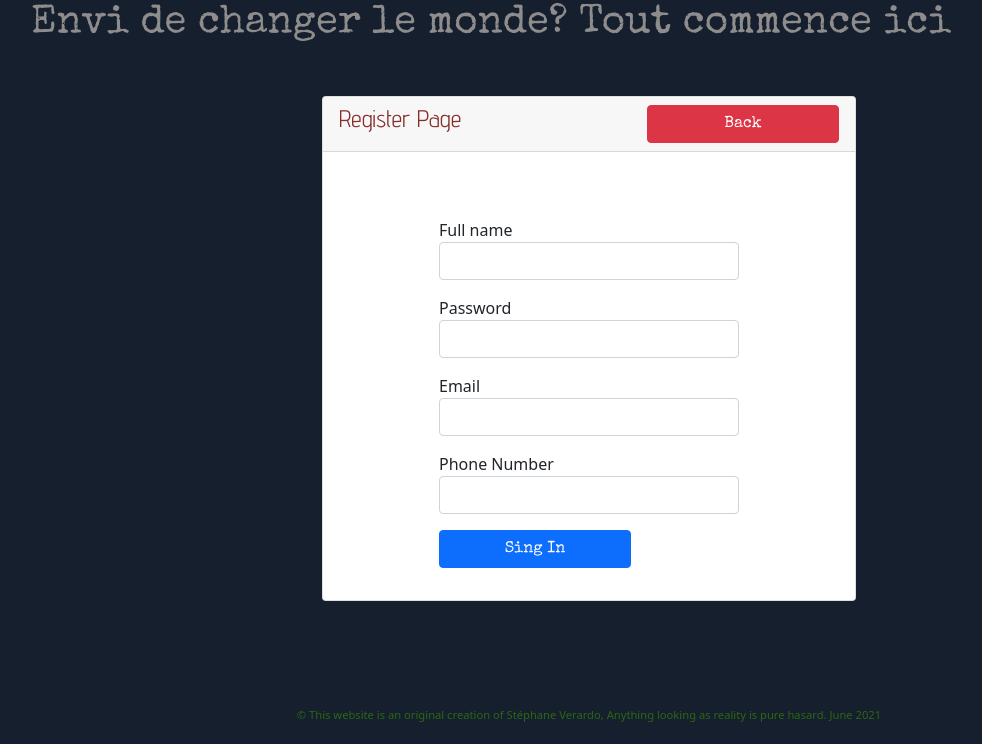
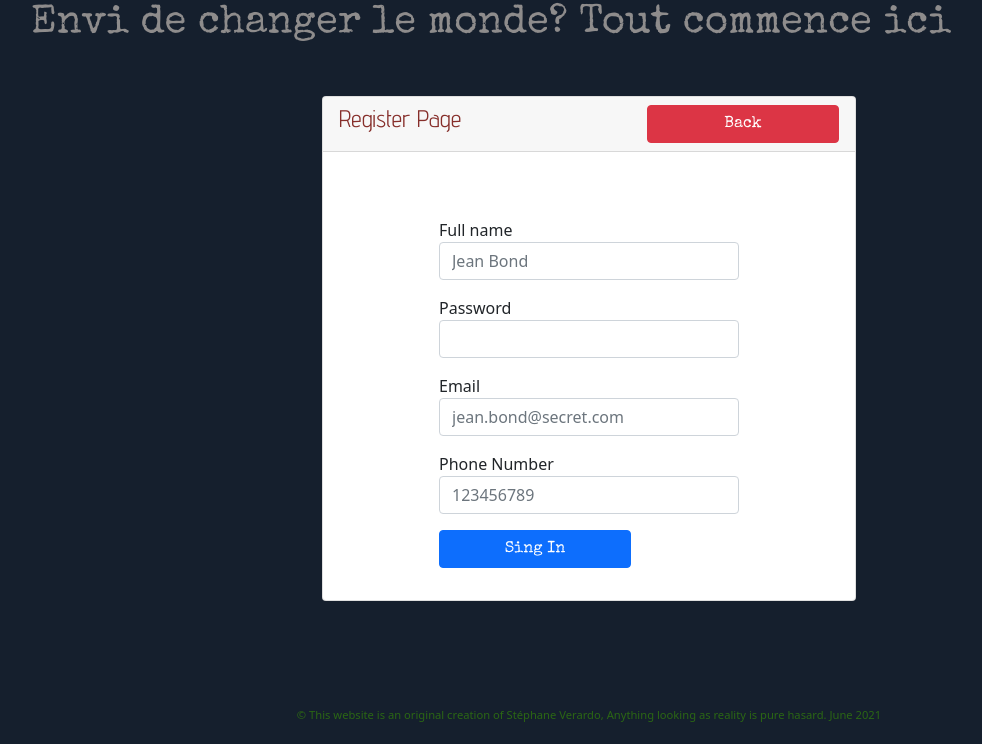
Before and after one commit to steph29/SpyField, a PHP site: page /register?REQUEST_URI=1 in a window 1280 px wide. Shown: the part 56-800 px from the top of the page, without its empty margins (51-1033 px from the left). Run offline with PHP 8.4, Linux system fonts and the light colour scheme; some libraries are stand-ins or nearby versions.

Commit message:
fix bugs wtih formular

```diff
--- a/admin/register.php
+++ b/admin/register.php
@@ -27,20 +27,19 @@ $pageDesc = "Inscrivez vous! Pour chnager le monde, creer des missions, espionne
 <form action="signin" method="POST">
 <div class="form-group mb-3">
 <label for="">Full name</label>
-<input type="text" name="fullname" class="form-control">
+<input type="text" name="fullname" class="form-control" placeholder="Jean Bond">
 </div>
-
 <div class="form-group mb-3">
 <label for="">Password</label>
 <input type="password" name="password" class="form-control">
 </div>
 <div class="form-group mb-3">
 <label for="">Email</label>
-<input type="email" name="email" class="form-control">
+<input type="email" name="email" class="form-control" placeholder="jean.bond@secret.com">
 </div>
 <div class="form-group mb-3">
 <label for="">Phone Number</label>
-<input type="number" name="phone" class="form-control">
+<input type="number" name="phone" class="form-control" placeholder="123456789">
 </div>
 
 <div class="form-group mb-3">
```
